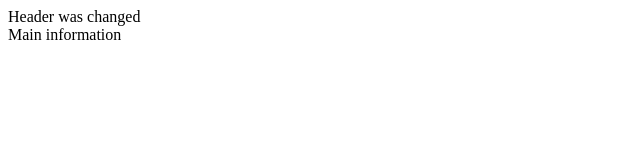
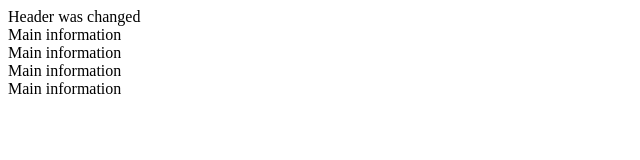
Before and after one commit to rasfor/project_1, a plain HTML site: page index.html in a window 1280 px wide. Shown: the whole page, without its empty margins (0-640 px from the left). Drawn offline with Linux system fonts and the light colour scheme.

Commit message:
some changes

```diff
--- a/index.html
+++ b/index.html
@@ -16,6 +16,15 @@
     <div>
       Main information
     </div>
+    <div>
+      Main information
+    </div>
+    <div>
+      Main information
+    </div>
+    <div>
+      Main information
+    </div>
   </main>
   <footer></footer>
 </body>
```
